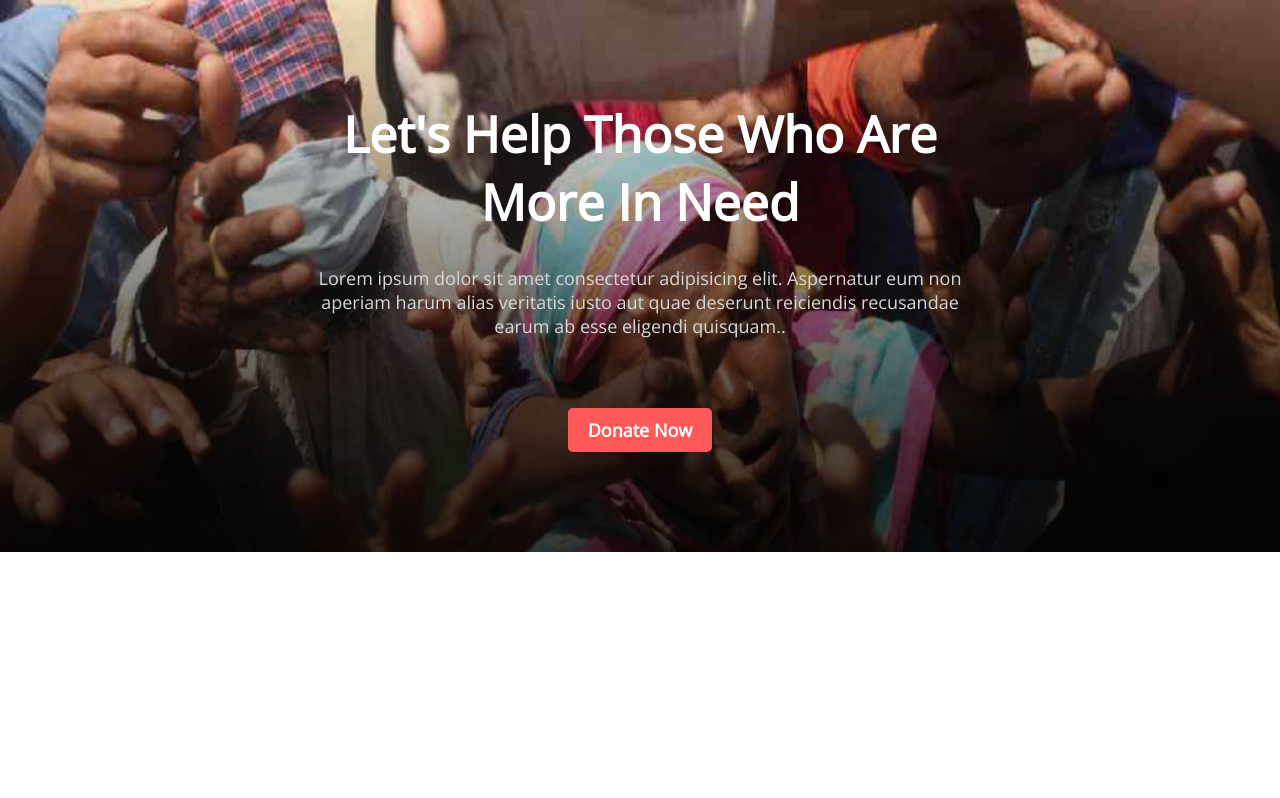
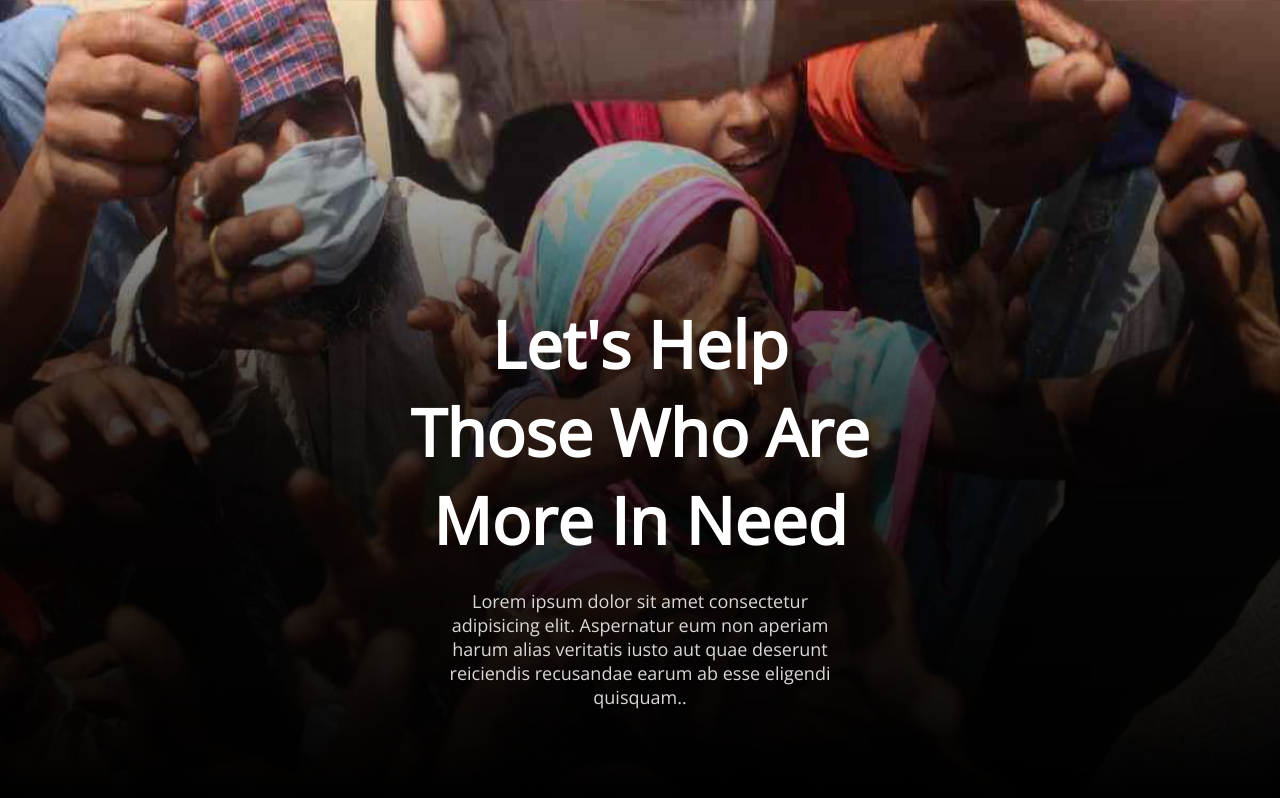
Before and after one commit to naimeh461/donate-website, a plain HTML site: page index.html in a window 1280 px wide. Shown: the top 798 px of the page. Drawn offline with nearby package versions, Linux system fonts and the light colour scheme.

Commit message:
second commit

```diff
--- a/index.html
+++ b/index.html
@@ -10,13 +10,16 @@
 </head>
 
 <body>
-    <header>
+    <header class="header">
 
-        <h1 class="header-title">Let's Help Those Who Are More In Need</h1>
+        <h1 class="header-title"> <strong>Let's Help Those Who Are More In Need</strong></h1>
         <p class="header-description">Lorem ipsum dolor sit amet consectetur adipisicing elit. Aspernatur eum non aperiam harum alias veritatis iusto aut quae deserunt reiciendis recusandae earum ab esse eligendi quisquam..</p>
         <div class="button">
             <button class="common-button">Donate Now</button>
         </div>
     </header>
+    <section>
+
+    </section>
 </body>
 </html>
--- a/styles/portfolio.css
+++ b/styles/portfolio.css
@@ -4,35 +4,35 @@
 }
 
 header{
-    background-image: url(/images/donation8.jpg),linear-gradient(rgba(0, 0, 0, 0),rgba(0, 0, 0, 0.651),black);
+    background-image: url(/images/donation8.jpg),linear-gradient(rgba(0, 0, 0, 0),rgba(0, 0, 0, 0.74),black);
     background-repeat: no-repeat;
     background-attachment: fixed;
     background-size: 100% 100%;
     background-blend-mode: multiply;
-}
-.backgroun-image{
-
+    text-align: justify;
+    padding: 50px 150px;
 }
 .header-title{
-    padding: 100px 300px 10px 300px;
-    font-size: 50px;
-    width: 200;
-    background-position:;
+
+    padding: 250px 25% 10px 25%;
+    font-size: 65px;
+    font-weight: 2000;
     text-align: center;
     color: white;
+    text-align: center;
 }
 .header-description{
-    margin-top:20px;
-    padding : 0px 300px;
+
+    padding : 15px 30%;
     font-size: 18px;
     text-align: center;
     color: rgb(218, 215, 215);
+    text-align: center;
 
 }
 .button{
-   margin-top:70px;
+   margin-top:150px;
    text-align: center;
-   margin-bottom: 70px;
 }
 .common-button{
     background-color: #ff5959;
@@ -40,8 +40,9 @@ header{
     border: none;
     font-size: 18px;
     font-weight: 600;
-    margin-bottom: 100px;
+    margin-bottom: 70px;
     padding: 10px 20px;
     border-radius: 5px;
+    margin-bottom: 200px;
 
 }
```
